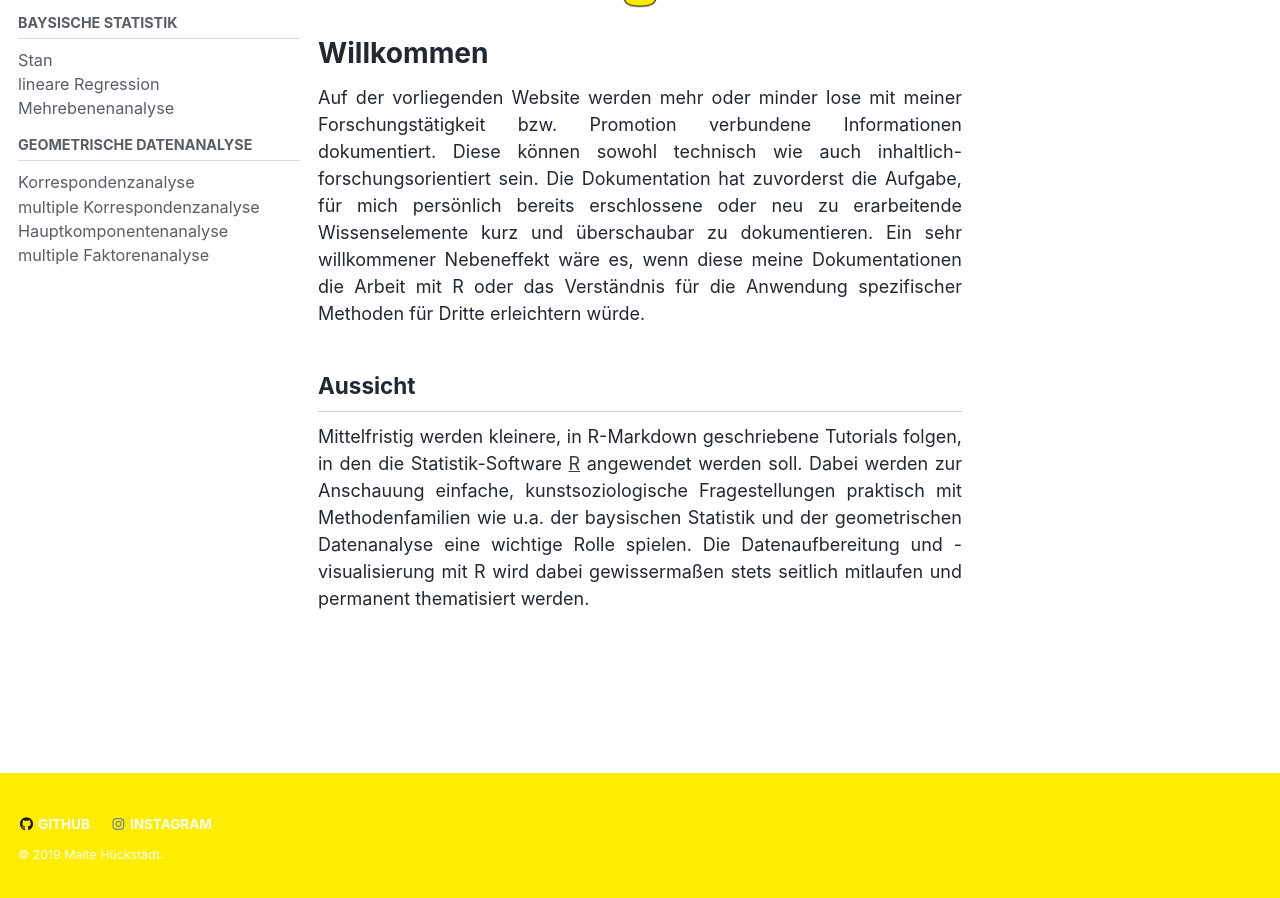
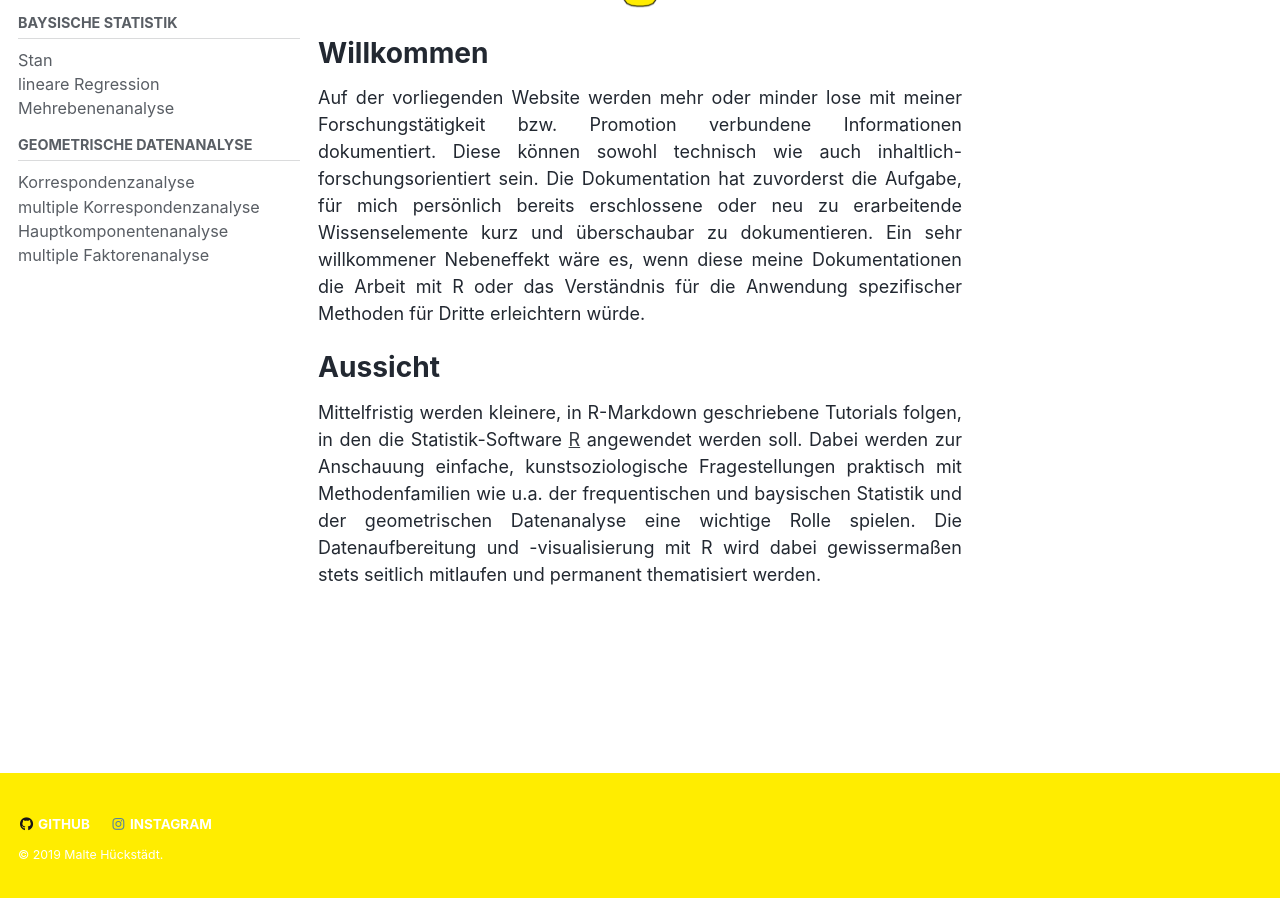
Before and after one commit to MalteHueckstaedt/Chernoff_Face, a Jekyll site: the page built from index.md, in a window 1280 px wide and 900 px high, scrolled down 190 px. Built offline with Jekyll 4.4.1, drawn with Linux system fonts in a browser that asks for light colours; cached includes are drawn as plain includes; nearby versions of some CDN libraries.

Commit message:
Change Level of Headline Frontpage

```diff
--- a/index.md
+++ b/index.md
@@ -17,7 +17,7 @@ author: Billy Rick
 Auf der vorliegenden Website werden mehr oder minder lose mit meiner Forschungstätigkeit bzw. Promotion verbundene Informationen dokumentiert. Diese können sowohl technisch wie auch inhaltlich-forschungsorientiert sein. Die Dokumentation hat zuvorderst die Aufgabe, für mich persönlich bereits erschlossene oder neu zu erarbeitende Wissenselemente kurz und überschaubar zu dokumentieren. Ein sehr willkommener Nebeneffekt wäre es, wenn diese meine Dokumentationen die Arbeit mit R oder das Verständnis für die Anwendung spezifischer Methoden für Dritte erleichtern würde.
 {: style="text-align: justify;"}
 
-## Aussicht
+# Aussicht
 
-Mittelfristig werden kleinere, in R-Markdown geschriebene Tutorials folgen, in den die Statistik-Software [R](https://www.r-project.org/) angewendet werden soll. Dabei werden zur Anschauung einfache, kunstsoziologische Fragestellungen praktisch mit Methodenfamilien wie u.a. der baysischen Statistik und der geometrischen Datenanalyse eine wichtige Rolle spielen. Die Datenaufbereitung und -visualisierung mit R wird dabei gewissermaßen stets seitlich mitlaufen und permanent thematisiert werden.
+Mittelfristig werden kleinere, in R-Markdown geschriebene Tutorials folgen, in den die Statistik-Software [R](https://www.r-project.org/) angewendet werden soll. Dabei werden zur Anschauung einfache, kunstsoziologische Fragestellungen praktisch mit Methodenfamilien wie u.a. der frequentischen und baysischen Statistik und der geometrischen Datenanalyse eine wichtige Rolle spielen. Die Datenaufbereitung und -visualisierung mit R wird dabei gewissermaßen stets seitlich mitlaufen und permanent thematisiert werden.
 {: style="text-align: justify;"}
```
